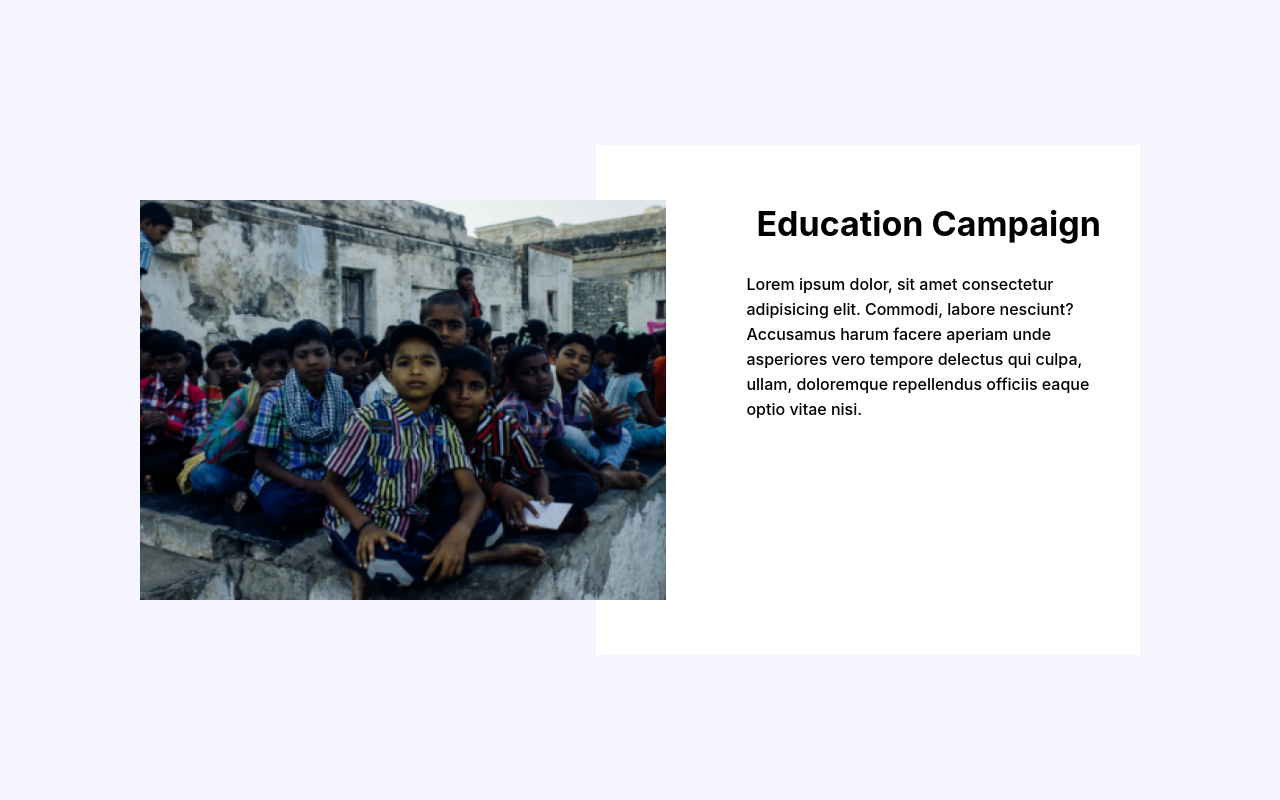
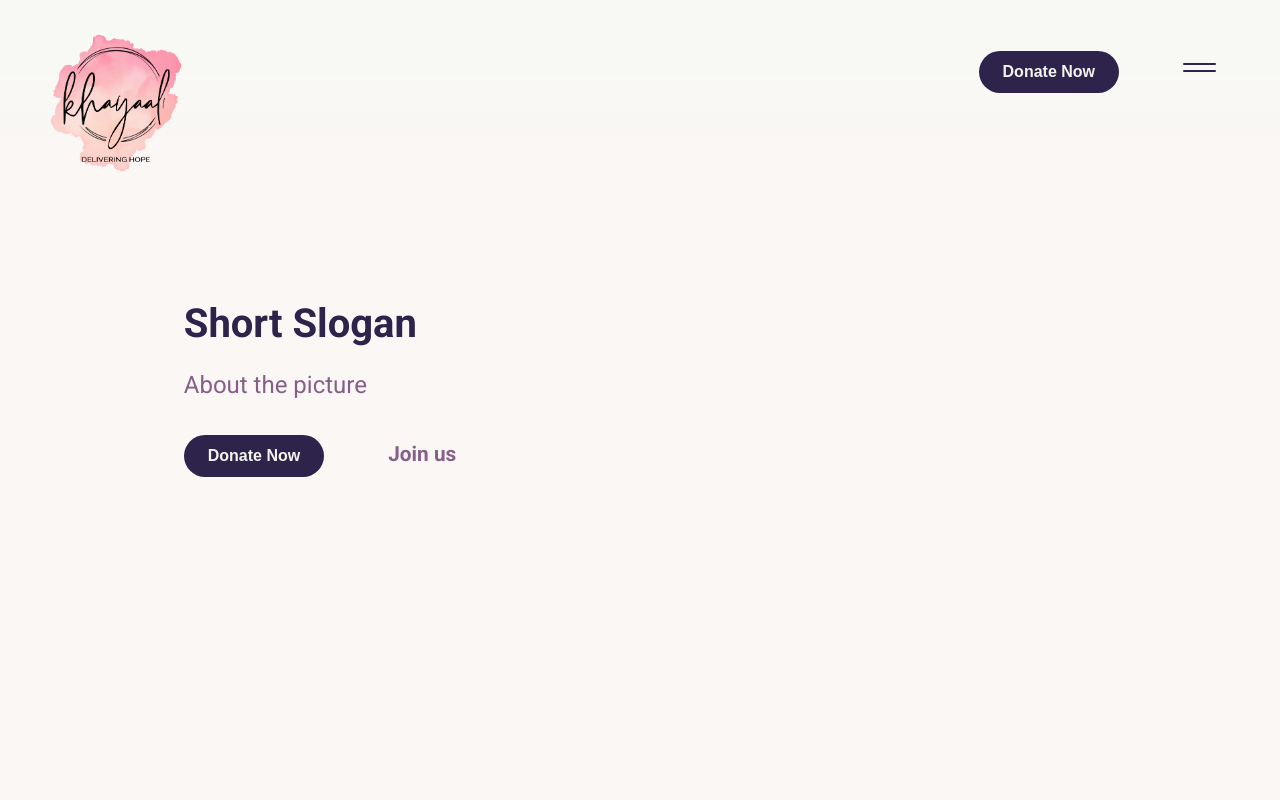
Before and after one commit to roshan1999/khayaal-react-webapp, a React (Create React App) app: page / in a window 1280 px wide. Shown: the top 800 px of the page. Built offline with nearby package versions, Linux system fonts and the light colour scheme; some icons are missing.

Commit message:
conflict resolved

```diff
--- a/src/App.js
+++ b/src/App.js
@@ -17,18 +17,18 @@ export default function App() {
   return (
     <div className='app-container'>
       <Router>
-        {/* <LogoBox></LogoBox>
-        <Navbar></Navbar> */}
+        <LogoBox></LogoBox>
+        <Navbar></Navbar>
 
-        {/* <Routes>
+       <Routes>
           <Route path="/" element = {<Home />}/>
           <Route path="/about" element = {<About />}/>
           <Route path="/activities" element = {<Activities />} />
-        </Routes> */}
+        </Routes>
         <ActivityPage />
         <ActivityPage2 />
-        {/* <Card></Card>
-        <Footer /> */}
+        <Card></Card>
+        <Footer />
       </Router>
     </div>
   );
```
